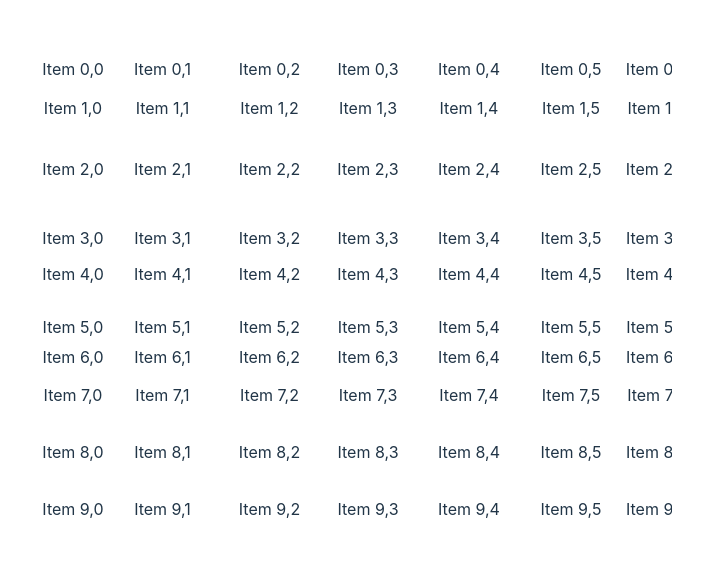
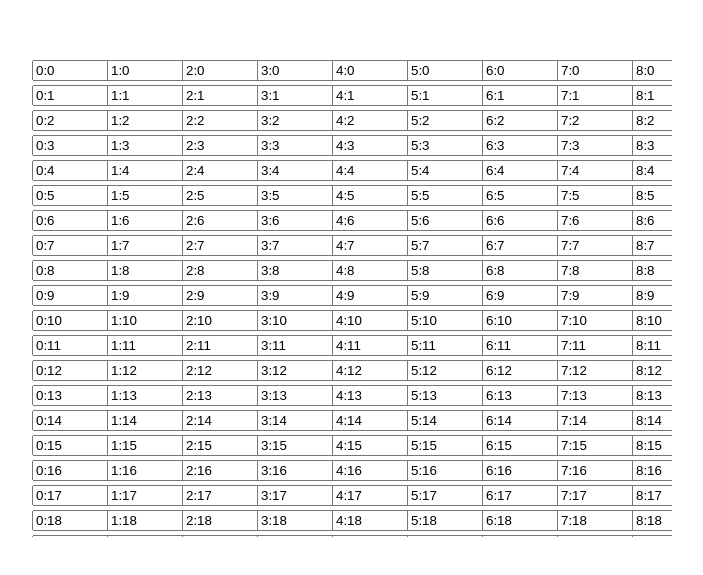
Before and after one commit to SophiaSaiada/react-excel, a React (Vite) app: page / in a window 1280 px wide. Shown: the part 103-678 px from the top of the page, without its empty margins (288-991 px from the left). Built offline with nearby package versions, Linux system fonts and the light colour scheme.

Commit message:
Make cells editable

```diff
--- a/src/Cell.tsx
+++ b/src/Cell.tsx
@@ -1,4 +1,5 @@
-import { CSSProperties } from "react";
+import { CSSProperties, useContext } from "react";
+import SheetContext from "./SheetContext";
 
 // Source: https://react-window.vercel.app/#/examples/grid/variable-size
 
@@ -8,10 +9,17 @@ interface CellProps {
   style: CSSProperties;
 }
 
-const Cell = ({ columnIndex, rowIndex, style }: CellProps) => (
-  <div style={style}>
-    Item {rowIndex},{columnIndex}
-  </div>
-);
+const Cell = ({ columnIndex, rowIndex, style }: CellProps) => {
+  const { values, setCell } = useContext(SheetContext)!;
+  return (
+    <div style={style}>
+      <input
+        type="text"
+        value={values[rowIndex][columnIndex]}
+        onChange={(e) => setCell(rowIndex, columnIndex, e.target.value)}
+      />
+    </div>
+  );
+};
 
 export default Cell;
--- /dev/null
+++ b/src/SheetContext.ts
@@ -0,0 +1,8 @@
+import { createContext } from "react";
+
+const SheetContext = createContext<{
+  values: string[][];
+  setCell: (rowIndex: number, columnIndex: number, value: string) => void;
+} | null>(null);
+
+export default SheetContext;
--- a/src/Table.tsx
+++ b/src/Table.tsx
@@ -1,29 +1,58 @@
 import "react";
 import { VariableSizeGrid as Grid } from "react-window";
 import Cell from "./Cell";
+import SheetContext from "./SheetContext";
+import { useCallback, useState } from "react";
 
-// Source: https://react-window.vercel.app/#/examples/grid/variable-size
+const SHEET_HEIGHT = 100;
+const SHEET_WIDTH = 100;
 
-// These item sizes are arbitrary.
-// Yours should be based on the content of the item.
-const columnWidths = new Array(1000)
+const Table = () => {
+  const [sheetValues, setSheetValues] = useState(
+    new Array(SHEET_HEIGHT)
       .fill(true)
-  .map(() => 75 + Math.round(Math.random() * 50));
-const rowHeights = new Array(1000)
+      .map((_, rowNumber) =>
+        new Array(SHEET_WIDTH)
           .fill(true)
-  .map(() => 25 + Math.round(Math.random() * 50));
+          .map((_, columnNumber) => `${columnNumber}:${rowNumber}`)
+      )
+  );
 
-const Table = () => (
+  const setCell = useCallback(
+    (rowIndex: number, columnIndex: number, value: string) => {
+      setSheetValues((currentSheetValues) =>
+        currentSheetValues.map((currentRow, mappedRowIndex) =>
+          mappedRowIndex !== rowIndex
+            ? currentRow
+            : currentRow.map((currentValue, mappedColumnIndex) =>
+                mappedColumnIndex !== columnIndex ? currentValue : value
+              )
+        )
+      );
+    },
+    []
+  );
+
+  return (
+    <SheetContext.Provider
+      value={{
+        values: sheetValues,
+        setCell,
+      }}
+    >
       <Grid
-    columnCount={1000}
-    columnWidth={(index) => columnWidths[index]}
+        columnCount={SHEET_HEIGHT}
+        // TODO: calculate width based on the content of the item.
+        columnWidth={() => 75}
         height={window.screen.availHeight * 0.8}
-    rowCount={1000}
-    rowHeight={(index) => rowHeights[index]}
+        rowCount={SHEET_WIDTH}
+        rowHeight={() => 25}
         width={window.screen.availWidth * 0.8}
       >
         {Cell}
       </Grid>
+    </SheetContext.Provider>
   );
+};
 
 export default Table;
```
Lines whose indentation alone changed are shown as unchanged.
